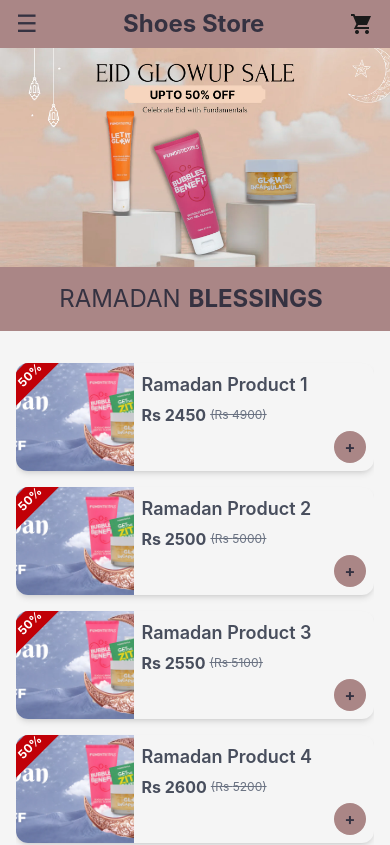
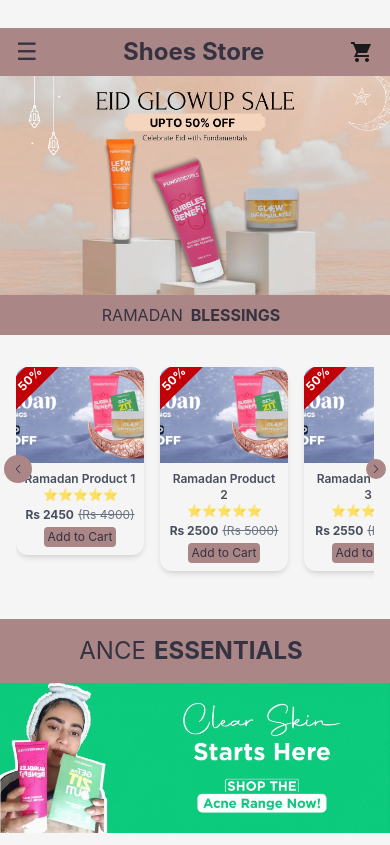
Before and after one commit to arwakh5897/fundamental_app, a React (Vite) app: page / in a window 390 px wide. Shown: the top 845 px of the page. Built offline with nearby package versions, Linux system fonts and the light colour scheme.

Commit message:
card updated

```diff
--- a/src/components/buttons/leftArrow.jsx
+++ b/src/components/buttons/leftArrow.jsx
@@ -7,9 +7,9 @@
     }
   };
     return(
-   <div className="hidden md:flex bg-transparent left-1 absolute z-50">
+   <div className="flex bg-transparent left-1 absolute z-50">
         <button onClick={leftRef} className="bg-menu-buttons p-2 rounded-full">
-         <ChevronLeftIcon className="w-5 h-5" />
+        <ChevronLeftIcon className="md:w-5 md:h-5 w-3 h-3" />
         </button>
    </div>
     )
--- a/src/components/buttons/rightArrow.jsx
+++ b/src/components/buttons/rightArrow.jsx
@@ -10,12 +10,12 @@
   };
 
   return (
-   <div className="hidden md:flex bg-transparent right-1 absolute z-50">
+   <div className="flex bg-transparent right-1 absolute z-50">
       <button
         onClick={handleClick}
-        className="bg-menu-buttons p-2 rounded-full hover:opacity-80"
+        className="bg-menu-buttons md:p-2 p-1 rounded-full hover:opacity-80"
       >
-        <ChevronRightIcon className="w-5 h-5" />
+        <ChevronRightIcon className="md:w-5 md:h-5 w-3 h-3" />
       </button>
     </div>
   );
--- a/src/components/card/card.jsx
+++ b/src/components/card/card.jsx
@@ -5,15 +5,15 @@
   const discountedPrice = price - (price * discount) / 100;
   const [hover,setHover] = useState(false);
   return (
-    <div className="bg-background-card md:w-72 shadow-md overflow-hidden hover:cursor-pointer flex md:flex-col rounded-xl relative">
+    <div className="bg-background-card w-32 md:w-72 shadow-md overflow-hidden hover:cursor-pointer flex flex-col rounded-xl relative">
 
       {/* Discount Badge */}
-    <span className="absolute -left-5 rotate-[-45deg] bg-red-700 text-white text-xs md:text-sm font-bold px-5 py-1 text-center">
+    <span className="absolute -left-5 rotate-[-45deg] bg-red-700 text-white text-xs text-sm font-bold px-5 py-1 text-center">
       {discount}%
     </span>
 
       {/* Image */}
-      <div className="md:w-full md:h-64 w-1/2 ">
+      <div className="w-full md:h-64 h-24    ">
         <img
           src={image || (hover ? "assets/images/banner1.png" : "assets/images/banner2.png")}
           onMouseEnter={()=>setHover(true)}
@@ -24,19 +24,19 @@
       </div>
 
       {/* Content */}
-      <div className="flex flex-col p-2 md:text-center items-start md:items-center w-full">
+      <div className="flex flex-col p-2 text-center items-center w-full">
 
-        <h3 className="text-lg flex-wrap font-semibold">
+        <h3 className="md:text-lg text-xs flex-wrap font-semibold">
           {title || "Card Title"}
         </h3>
 
-        <div className="text-xs hidden md:flex">
+        <div className="text-xs flex">
           ⭐⭐⭐⭐⭐
         </div>
 
         {/* Price */}
         <div className="flex gap-1 justify-center items-center">
-          <div className="font-bold py-1">
+          <div className="font-bold text-xs py-1">
             Rs {discountedPrice}
           </div>
 
@@ -46,13 +46,8 @@
         </div>
 
         {/* Desktop Button */}
-        <button className="hidden md:flex bg-menu-buttons py-1 px-4 rounded-sm text-sm hover:opacity-90 font-semibold hover:cursor-pointer transition">
+        <button className=" flex bg-menu-buttons md:py-1 py-0.5 md:px-4 px-1 rounded-sm text-xs md:text-sm hover:opacity-90 md:font-semibold hover:cursor-pointer transition">
           Add to Cart
-        </button>
-
-        {/* Mobile Button */}
-        <button className="md:hidden bg-menu-buttons w-8 h-8 flex items-center justify-center rounded-full hover:opacity-90 font-bold mt-auto self-end hover:cursor-pointer transition">
-          +
         </button>
 
       </div>
--- a/src/components/header/ad.jsx
+++ b/src/components/header/ad.jsx
@@ -2,10 +2,10 @@
 
 const Ad = () => {
   return (
-    <div className="py-1 md:flex hidden">
+    <div className="py-1 flex">
         <marquee>
           <div className="flex gap-4 text-sm md:text-md font-medium">
-              <h1>
+              <h1 >
                 FREE SHIPPING ON ALL ORDERS ABOVE Rs. 2,500
               </h1>
               <a
--- a/src/components/titles/ance.jsx
+++ b/src/components/titles/ance.jsx
@@ -10,7 +10,7 @@
         </div>
                <img className="w-full"src="assets/images/banner2.png"/>
       <div className="flex flex-col md:flex-wrap md:flex-row md:justify-center md:gap-8 gap-4 p-4 overflow-x-auto">
-        {Array.from({ length: 7 }).map((_, index) => (
+        {Array.from({ length: 6 }).map((_, index) => (
           <Card
             key={index}
             title={`ANCE Essential ${index + 1}`}
--- a/src/components/titles/ramadanTitle.jsx
+++ b/src/components/titles/ramadanTitle.jsx
@@ -7,14 +7,14 @@
   const scrollReference = useRef(null);
   return (
     <div>
-      <div className="bg-menu-buttons text-2xl md:text-4xl text-center py-4">
+      <div className="bg-menu-buttons md:text-4xl text-center py-2 md:py-4">
         RAMADAN
         <span className="font-bold mx-2">BLESSINGS</span>
       </div>
         <div className="relative flex items-center p-4">
         <LeftArrow scrollRef={scrollReference} />
           <div ref={scrollReference}
-          className="flex flex-col scrollbar-hide overflow-x-auto scroll-smooth md:flex-row md:gap-8 gap-4 py-4">
+          className="flex flex-row scrollbar-hide overflow-x-auto scroll-smooth md:gap-8 gap-4 py-4">
             {Array.from({ length: 18 }).map((_, index) => (
               <div key={index} className="flex-shrink-0">
               <Card
```
